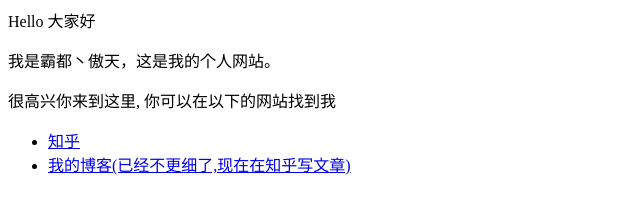
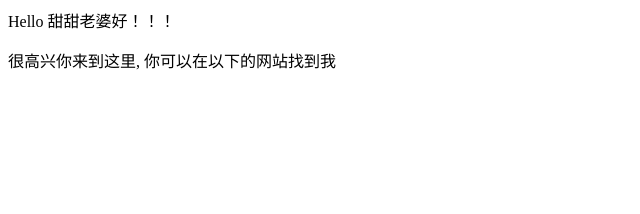
Before and after one commit to 1677402392/1677402392.github.io, a plain HTML site: page index.html in a window 1280 px wide. Shown: the whole page, without its empty margins (0-640 px from the left). Drawn offline with Linux system fonts and the light colour scheme.

Commit message:
Update index.html

```diff
--- a/index.html
+++ b/index.html
@@ -1,8 +1,3 @@
-<p>Hello 大家好</p>
-<p>我是霸都丶傲天，这是我的个人网站。 </p>
+<p>Hello 甜甜老婆好！！！</p>
+<p></p>
 <p>很高兴你来到这里, 你可以在以下的网站找到我</p>
-
-<ul>
-  <li> <a href="https://www.zhihu.com/people/AJLoveChina">知乎</a> </li>
-  <li> <a href="http://hejie.nigeerhuo.com">我的博客(已经不更细了,现在在知乎写文章)</a> </li>
-</ul>
```
